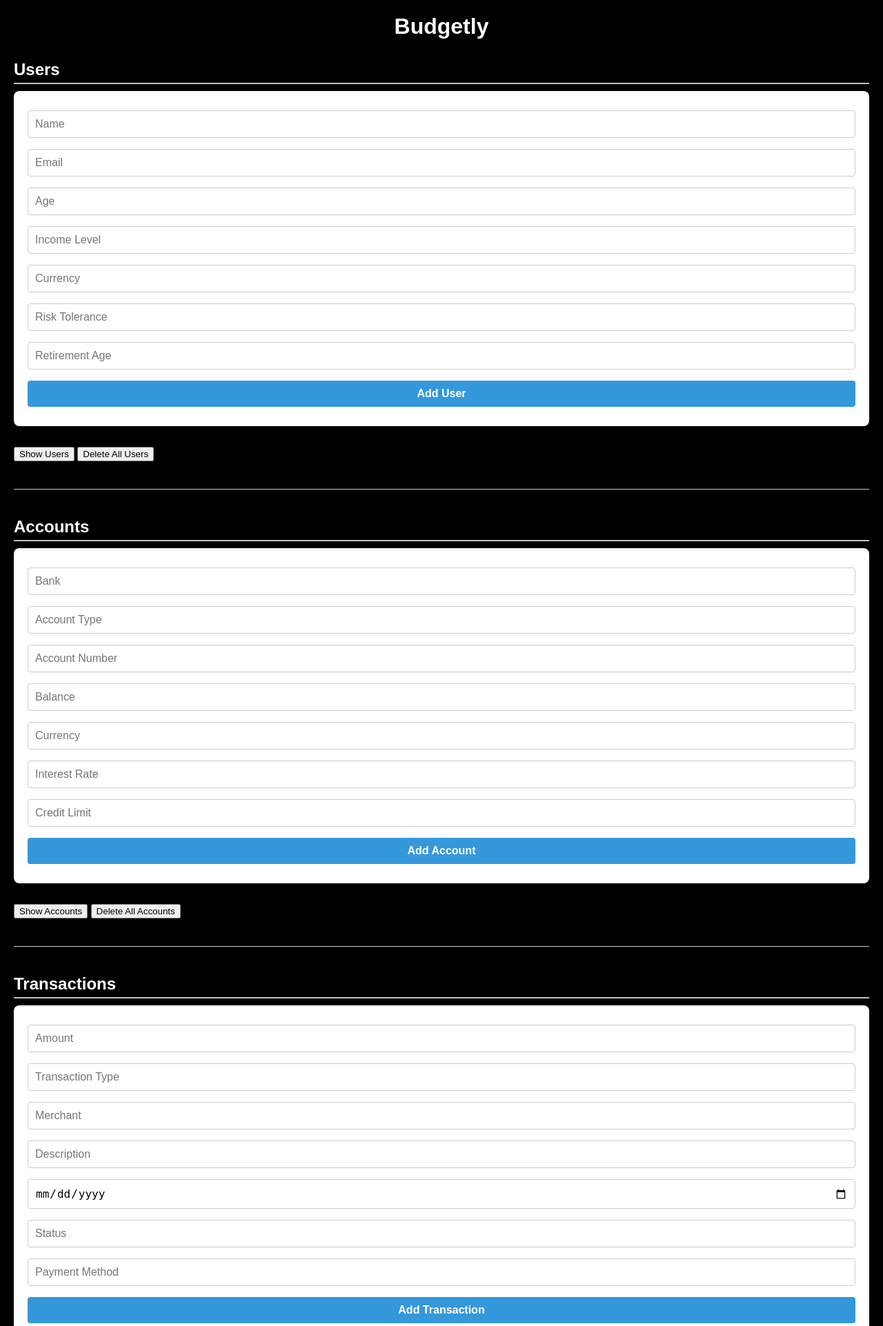
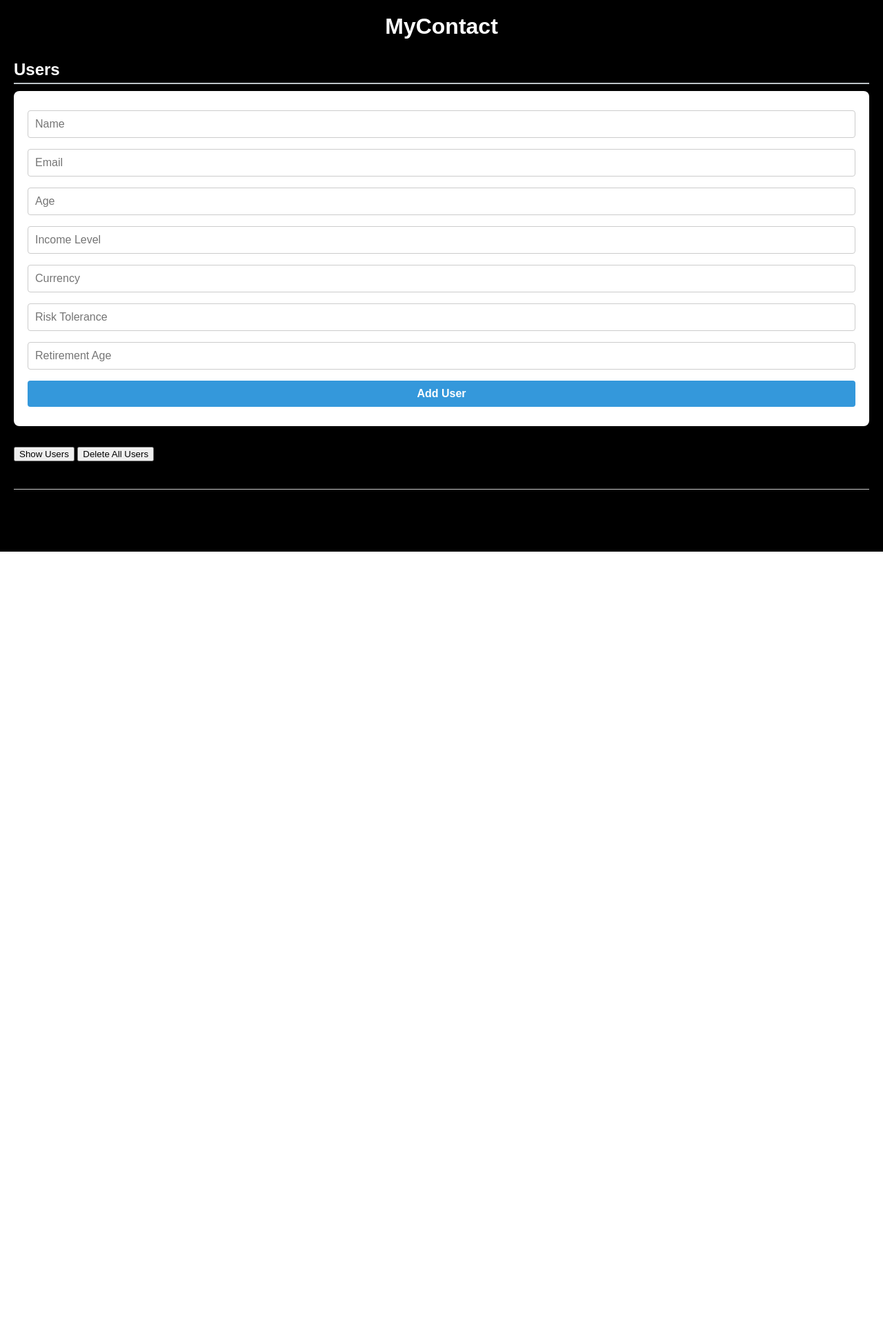
Before and after one commit to Kndukauba/MyContact, a Flask app: page / in a window 1280 px wide. Shown: the top 1923 px of the page at 69% size. After the commit the page ends 800 px from the top, so only its background shows below. Run offline with Flask 3, Linux system fonts and the light colour scheme; some libraries are stand-ins or nearby versions.

Commit message:
Initial commit - MyContact web application

```diff
--- a/app.py
+++ b/app.py
@@ -62,116 +62,5 @@ def delete_users():
     conn.close()
     return jsonify({"message": "All users deleted."})
 
-
-@app.route('/add_account', methods=['POST'])
-def add_account():
-    data = request.json
-    conn = get_db_connection()
-    cur = conn.cursor()
-    cur.execute("""
-        INSERT INTO Accounts (bank, account_type, account_number, balance, account_currency, interest_rate, credit_limit)
-        VALUES (%s, %s, %s, %s, %s, %s, %s)
-    """, (
-        data['bank'], data['account_type'], data['account_number'],
-        data['balance'], data['currency'], data['interest_rate'], data['credit_limit']
-    ))
-    conn.commit()
-    cur.close()
-    conn.close()
-    return jsonify({"message": "Account added successfully!"})
-
-@app.route('/accounts', methods=['GET'])
-def get_accounts():
-    conn = get_db_connection()
-    cur = conn.cursor()
-    cur.execute("SELECT * FROM Accounts")
-    accounts = cur.fetchall()
-    cur.close()
-    conn.close()
-    return jsonify(accounts)
-
-@app.route('/delete_accounts', methods=['DELETE'])
-def delete_accounts():
-    conn = get_db_connection()
-    cur = conn.cursor()
-    cur.execute("DELETE FROM Accounts")
-    conn.commit()
-    cur.close()
-    conn.close()
-    return jsonify({"message": "All accounts deleted."})
-
-
-@app.route('/add_transaction', methods=['POST'])
-def add_transaction():
-    data = request.json
-    conn = get_db_connection()
-    cur = conn.cursor()
-    cur.execute("""
-        INSERT INTO Transactions (amount, txn_type, merchant, description, txn_date, status, payment_method)
-        VALUES (%s, %s, %s, %s, %s, %s, %s)
-    """, (
-        data['amount'], data['txn_type'], data['merchant'],
-        data['description'], data['txn_date'], data['status'], data['payment_method']
-    ))
-    conn.commit()
-    cur.close()
-    conn.close()
-    return jsonify({"message": "Transaction added successfully!"})
-
-@app.route('/transactions', methods=['GET'])
-def get_transactions():
-    conn = get_db_connection()
-    cur = conn.cursor()
-    cur.execute("SELECT * FROM Transactions")
-    txns = cur.fetchall()
-    cur.close()
-    conn.close()
-    return jsonify(txns)
-
-@app.route('/delete_transactions', methods=['DELETE'])
-def delete_transactions():
-    conn = get_db_connection()
-    cur = conn.cursor()
-    cur.execute("DELETE FROM Transactions")
-    conn.commit()
-    cur.close()
-    conn.close()
-    return jsonify({"message": "All transactions deleted."})
-
-
-@app.route('/add_category', methods=['POST'])
-def add_category():
-    data = request.json
-    conn = get_db_connection()
-    cur = conn.cursor()
-    cur.execute("""
-        INSERT INTO Categories (category_name, current_income)
-        VALUES (%s, %s)
-    """, (data['category_name'], data['current_income']))
-    conn.commit()
-    cur.close()
-    conn.close()
-    return jsonify({"message": "Category added successfully!"})
-
-@app.route('/categories', methods=['GET'])
-def get_categories():
-    conn = get_db_connection()
-    cur = conn.cursor()
-    cur.execute("SELECT * FROM Categories")
-    categories = cur.fetchall()
-    cur.close()
-    conn.close()
-    return jsonify(categories)
-
-@app.route('/delete_categories', methods=['DELETE'])
-def delete_categories():
-    conn = get_db_connection()
-    cur = conn.cursor()
-    cur.execute("DELETE FROM Categories")
-    conn.commit()
-    cur.close()
-    conn.close()
-    return jsonify({"message": "All categories deleted."})
-
 if __name__ == '__main__':
-    app.run(debug=True)
+    app.run(host='0.0.0.0', port=5000)
--- a/static/js/main.js
+++ b/static/js/main.js
@@ -1,5 +1,5 @@
+const userForm = document.getElementById('userForm');
 
-const userForm = document.getElementById('userForm');
 if (userForm) {
   userForm.addEventListener('submit', async (e) => {
     e.preventDefault();
@@ -38,199 +38,3 @@ async function deleteUsers() {
   alert(data.message);
   fetchUsers();
 }
-
-
-const accountForm = document.getElementById('accountForm');
-if (accountForm) {
-  accountForm.addEventListener('submit', async (e) => {
-    e.preventDefault();
-    const response = await fetch('/add_account', {
-      method: 'POST',
-      headers: { 'Content-Type': 'application/json' },
-      body: JSON.stringify({
-        bank: document.getElementById('bank').value,
-        account_type: document.getElementById('account_type').value,
-        account_number: parseInt(document.getElementById('account_number').value),
-        balance: parseInt(document.getElementById('balance').value),
-        currency: document.getElementById('account_currency').value,
-        interest_rate: parseFloat(document.getElementById('interest_rate').value),
-        credit_limit: parseInt(document.getElementById('credit_limit').value)
-      })
-    });
-    const data = await response.json();
-    alert(JSON.stringify(data));
-  });
-}
-
-const transactionForm = document.getElementById('transactionForm');
-if (transactionForm) {
-  transactionForm.addEventListener('submit', async (e) => {
-    e.preventDefault();
-    const response = await fetch('/add_transaction', {
-      method: 'POST',
-      headers: { 'Content-Type': 'application/json' },
-      body: JSON.stringify({
-        amount: parseInt(document.getElementById('amount').value),
-        txn_type: document.getElementById('txn_type').value,
-        merchant: document.getElementById('merchant').value,
-        description: document.getElementById('description').value,
-        txn_date: document.getElementById('txn_date').value,
-        status: document.getElementById('status').value,
-        payment_method: document.getElementById('payment_method').value
-      })
-    });
-    const data = await response.json();
-    alert(JSON.stringify(data));
-  });
-}
-
-const categoryForm = document.getElementById('categoryForm');
-if (categoryForm) {
-  categoryForm.addEventListener('submit', async (e) => {
-    e.preventDefault();
-    const response = await fetch('/add_category', {
-      method: 'POST',
-      headers: { 'Content-Type': 'application/json' },
-      body: JSON.stringify({
-        category_name: document.getElementById('category_name').value,
-        current_income: parseInt(document.getElementById('current_income').value)
-      })
-    });
-    const data = await response.json();
-    alert(JSON.stringify(data));
-  });
-}
-
-async function fetchCategories() {
-  const response = await fetch('/categories');
-  const categories = await response.json();
-  const Divhtml = document.getElementById("categoriesList");
-  Divhtml.innerHTML = '';
-  categories.forEach(category => {
-     Divhtml.innerHTML += `<p>${category[1]} | ${category[2]}</p>`;
-  });
-}
-
-async function deleteCategories() {
-  const response = await fetch('/delete_categories', {method: 'DELETE'});
-  const data = await response.json();
-  alert(data.message);
-  fetchCategories();
-}
-
-const budgetForm = document.getElementById('budgetForm');
-if (budgetForm) {
-  budgetForm.addEventListener('submit', async (e) => {
-    e.preventDefault();
-    const response = await fetch('/add_budget', {
-      method: 'POST',
-      headers: { 'Content-Type': 'application/json' },
-      body: JSON.stringify({
-        amount_limit: parseInt(document.getElementById('amount_limit').value),
-        timeframe: document.getElementById('timeframe').value
-      })
-    });
-    const data = await response.json();
-    alert(JSON.stringify(data));
-  });
-}
-
-
-const goalForm = document.getElementById('goalForm');
-if (goalForm) {
-  goalForm.addEventListener('submit', async (e) => {
-    e.preventDefault();
-    const response = await fetch('/add_goal', {
-      method: 'POST',
-      headers: { 'Content-Type': 'application/json' },
-      body: JSON.stringify({
-        goal_type: document.getElementById('goal_type').value,
-        goal_name: document.getElementById('goal_name').value,
-        target_amount: parseInt(document.getElementById('target_amount').value),
-        current_progress: parseInt(document.getElementById('current_progress').value),
-        target_date: document.getElementById('target_date').value,
-        priority: document.getElementById('priority').value,
-        strategy: document.getElementById('strategy').value
-      })
-    });
-    const data = await response.json();
-    alert(JSON.stringify(data));
-  });
-}
-
-
-const recurringForm = document.getElementById('recurringForm');
-if (recurringForm) {
-  recurringForm.addEventListener('submit', async (e) => {
-    e.preventDefault();
-    const response = await fetch('/add_recurring', {
-      method: 'POST',
-      headers: { 'Content-Type': 'application/json' },
-      body: JSON.stringify({
-        amount: parseInt(document.getElementById('amount_recurring').value),
-        frequency: document.getElementById('frequency').value,
-        next_due: document.getElementById('next_due').value,
-        end_date: document.getElementById('end_date').value,
-        description: document.getElementById('description_recurring').value,
-        investment_auto: document.getElementById('investment_auto').value
-      })
-    });
-    const data = await response.json();
-    alert(JSON.stringify(data));
-  });
-}
-
-
-const investmentForm = document.getElementById('investmentForm');
-if (investmentForm) {
-  investmentForm.addEventListener('submit', async (e) => {
-    e.preventDefault();
-    const response = await fetch('/add_investment', {
-      method: 'POST',
-      headers: { 'Content-Type': 'application/json' },
-      body: JSON.stringify({
-        investment_type: document.getElementById('investment_type').value,
-        amount_investment: parseInt(document.getElementById('amount_investment').value),
-        current_value: parseInt(document.getElementById('current_value').value),
-        risk_level: document.getElementById('risk_level').value
-      })
-    });
-    const data = await response.json();
-    alert(JSON.stringify(data));
-  });
-}
-
-
-const adviceForm = document.getElementById('adviceForm');
-if (adviceForm) {
-  adviceForm.addEventListener('submit', async (e) => {
-    e.preventDefault();
-    const response = await fetch('/add_advice', {
-      method: 'POST',
-      headers: { 'Content-Type': 'application/json' },
-      body: JSON.stringify({
-        advice_text: document.getElementById('advice_text').value,
-        status: document.getElementById('status_advice').value
-      })
-    });
-    const data = await response.json();
-    alert(JSON.stringify(data));
-  });
-}
-
-
-const reportForm = document.getElementById('reportForm');
-if (reportForm) {
-  reportForm.addEventListener('submit', async (e) => {
-    e.preventDefault();
-    const response = await fetch('/add_report', {
-      method: 'POST',
-      headers: { 'Content-Type': 'application/json' },
-      body: JSON.stringify({
-        report_type: document.getElementById('report_type').value
-      })
-    });
-    const data = await response.json();
-    alert(JSON.stringify(data));
-  });
-}
--- a/templates/index.html
+++ b/templates/index.html
@@ -4,13 +4,13 @@
 <head>
   <meta charset="UTF-8">
   <meta name="viewport" content="width=device-width, initial-scale=1.0">
-  <title>Budgetly</title>
+  <title>MyContact</title>
   <link rel="stylesheet" href="{{ url_for('static', filename='css/main.css') }}">
 <script src="{{ url_for('static', filename='js/main.js') }}" defer></script>
 </head>
 
 <body>
-  <h1>Budgetly</h1>
+  <h1>MyContact</h1>
 
   <h2>Users</h2>
   <form id="userForm">
@@ -27,131 +27,3 @@
   <button onclick="deleteUsers()">Delete All Users</button>
   <div id="usersList"></div>
   <hr>
-
-
-  <h2>Accounts</h2>
-  <form id="accountForm">
-      <input type="text" id="bank" placeholder="Bank" required><br>
-      <input type="text" id="account_type" placeholder="Account Type" required><br>
-      <input type="number" id="account_number" placeholder="Account Number" required><br>
-      <input type="number" id="balance" placeholder="Balance" required><br>
-      <input type="text" id="account_currency" placeholder="Currency" required><br>
-      <input type="number" id="interest_rate" placeholder="Interest Rate" step="0.01" required><br>
-      <input type="number" id="credit_limit" placeholder="Credit Limit" required><br>
-      <button type="submit">Add Account</button>
-  </form>
-  <button onclick="fetchAccounts()">Show Accounts</button>
-  <button onclick="deleteAccounts()">Delete All Accounts</button>
-  <div id="accountsList"></div>
-  <hr>
-
-
-  <h2>Transactions</h2>
-  <form id="transactionForm">
-      <input type="number" id="amount" placeholder="Amount" required><br>
-      <input type="text" id="txn_type" placeholder="Transaction Type" required><br>
-      <input type="text" id="merchant" placeholder="Merchant" required><br>
-      <input type="text" id="description" placeholder="Description" required><br>
-      <input type="date" id="txn_date" placeholder="Transaction Date" required><br>
-      <input type="text" id="status" placeholder="Status" required><br>
-      <input type="text" id="payment_method" placeholder="Payment Method" required><br>
-      <button type="submit">Add Transaction</button>
-  </form>
-  <button onclick="fetchTransactions()">Show Transactions</button>
-  <button onclick="deleteTransactions()">Delete All Transactions</button>
-  <div id="transactionsList"></div>
-  <hr>
-
-
-  <h2>Categories</h2>
-  <form id="categoryForm">
-      <input type="text" id="category_name" placeholder="Category Name" required><br>
-      <input type="number" id="current_income" placeholder="Current Income" required><br>
-      <button type="submit">Add Category</button>
-  </form>
-  <button onclick="fetchCategories()">Show Categories</button>
-  <button onclick="deleteCategories()">Delete All Categories</button>
-  <div id="categoriesList"></div>
-  <hr>
-
-
-  <h2>Budgets</h2>
-  <form id="budgetForm">
-      <input type="number" id="amount_limit" placeholder="Amount Limit" required><br>
-      <input type="date" id="timeframe" placeholder="Timeframe" required><br>
-      <button type="submit">Add Budget</button>
-  </form>
-  <button onclick="fetchBudgets()">Show Budgets</button>
-  <button onclick="deleteBudgets()">Delete All Budgets</button>
-  <div id="budgetsList"></div>
-  <hr>
-
-
-  <h2>Goals</h2>
-  <form id="goalForm">
-      <input type="text" id="goal_type" placeholder="Goal Type" required><br>
-      <input type="text" id="goal_name" placeholder="Goal Name" required><br>
-      <input type="number" id="target_amount" placeholder="Target Amount" required><br>
-      <input type="number" id="current_progress" placeholder="Current Progress" required><br>
-      <input type="date" id="target_date" placeholder="Target Date" required><br>
-      <input type="text" id="priority" placeholder="Priority" required><br>
-      <input type="text" id="strategy" placeholder="Strategy" required><br>
-      <button type="submit">Add Goal</button>
-  </form>
-  <button onclick="fetchGoals()">Show Goals</button>
-  <button onclick="deleteGoals()">Delete All Goals</button>
-  <div id="goalsList"></div>
-  <hr>
-
-
-  <h2>Recurring Transactions</h2>
-  <form id="recurringForm">
-      <input type="number" id="amount_recurring" placeholder="Amount" required><br>
-      <input type="text" id="frequency" placeholder="Frequency" required><br>
-      <input type="date" id="next_due" placeholder="Next Due" required><br>
-      <input type="date" id="end_date" placeholder="End Date" required><br>
-      <input type="text" id="description_recurring" placeholder="Description" required><br>
-      <input type="text" id="investment_auto" placeholder="Investment Auto" required><br>
-      <button type="submit">Add Recurring Transaction</button>
-  </form>
-  <button onclick="fetchRecurring()">Show Recurring Transactions</button>
-  <button onclick="deleteRecurring()">Delete All Recurring Transactions</button>
-  <div id="recurringList"></div>
-  <hr>
-
-
-  <h2>Investments</h2>
-  <form id="investmentForm">
-      <input type="text" id="investment_type" placeholder="Investment Type" required><br>
-      <input type="number" id="amount_investment" placeholder="Amount Invested" required><br>
-      <input type="number" id="current_value" placeholder="Current Value" required><br>
-      <input type="text" id="risk_level" placeholder="Risk Level" required><br>
-      <button type="submit">Add Investment</button>
-  </form>
-  <button onclick="fetchInvestments()">Show Investments</button>
-  <button onclick="deleteInvestments()">Delete All Investments</button>
-  <div id="investmentsList"></div>
-  <hr>
-
-
-  <h2>Advice</h2>
-  <form id="adviceForm">
-      <input type="text" id="advice_text" placeholder="Advice Text" required><br>
-      <input type="text" id="status_advice" placeholder="Status" required><br>
-      <button type="submit">Add Advice</button>
-  </form>
-  <button onclick="fetchAdvice()">Show Advice</button>
-  <button onclick="deleteAdvice()">Delete All Advice</button>
-  <div id="adviceList"></div>
-  <hr>
-
-
-  <h2>Reports</h2>
-  <form id="reportForm">
-    <input type="text" id="report_type" placeholder="Report Type" required><br>
-    <button type="submit">Add Report</button>
-  </form>
-  <button onclick="fetchReports()">Show Reports</button>
-
-</body>
-</html>
```
Also changed, not shown: static/css/main.css (line endings or trailing spaces), 1 other file.
